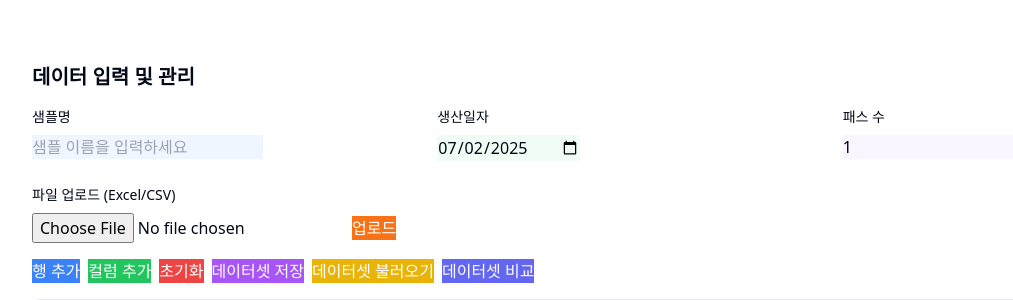
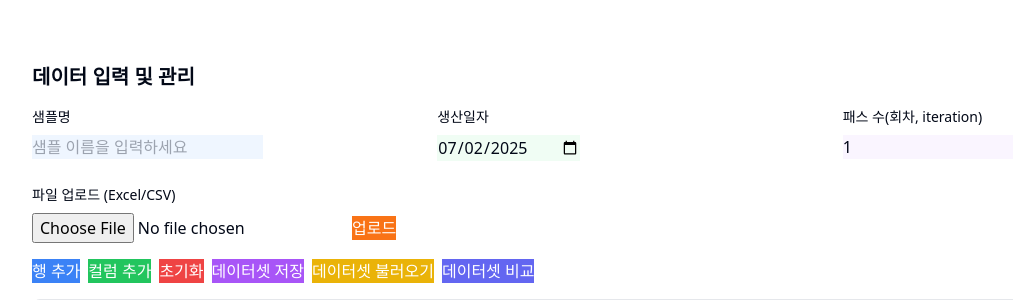
Before and after one commit to jm83-database/outlier-webapp, a Flask app: page / in a window 1280 px wide. Shown: the part 141-441 px from the top of the page, without its empty margins (8-1021 px from the left). Run offline with Flask 3, Linux system fonts and the light colour scheme; some libraries are stand-ins or nearby versions.

Commit message:
README.md 업데이트 및 패스 수(회차) 카드 이름 수정

```diff
--- a/templates/index.html
+++ b/templates/index.html
@@ -177,7 +177,7 @@
                     <input type="date" id="production_date" value="{{ production_date }}" class="input bg-green-50 border-green-200 focus:border-green-500">
                 </div>
                 <div>
-                    <label class="block text-sm font-medium mb-2">패스 수</label>
+                    <label class="block text-sm font-medium mb-2">패스 수(회차, iteration)</label>
                     <input type="number" id="pass_count" value="{{ pass_count }}" min="1" class="input bg-purple-50 border-purple-200 focus:border-purple-500">
                 </div>
             </div>
```
Also changed, not shown: README.md.
